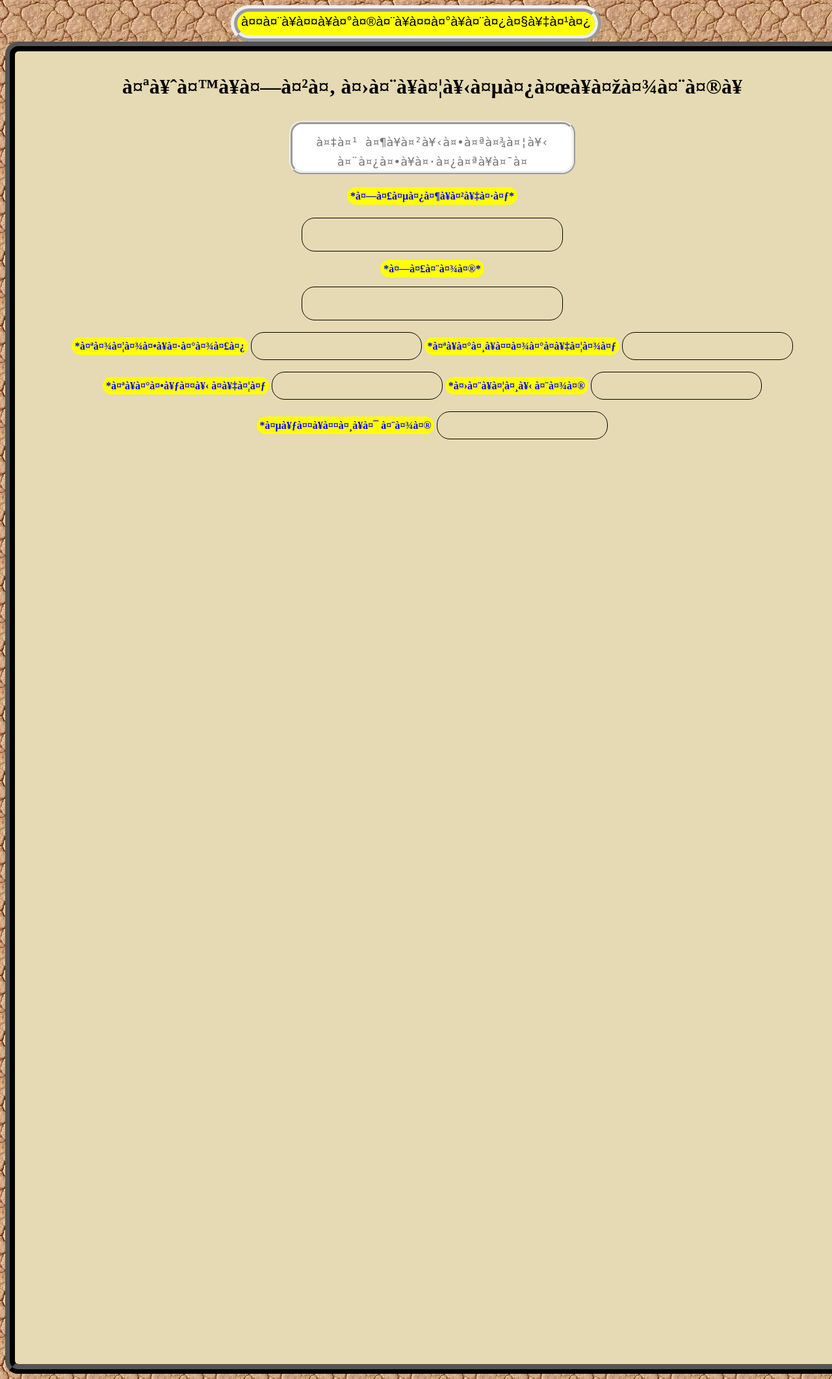
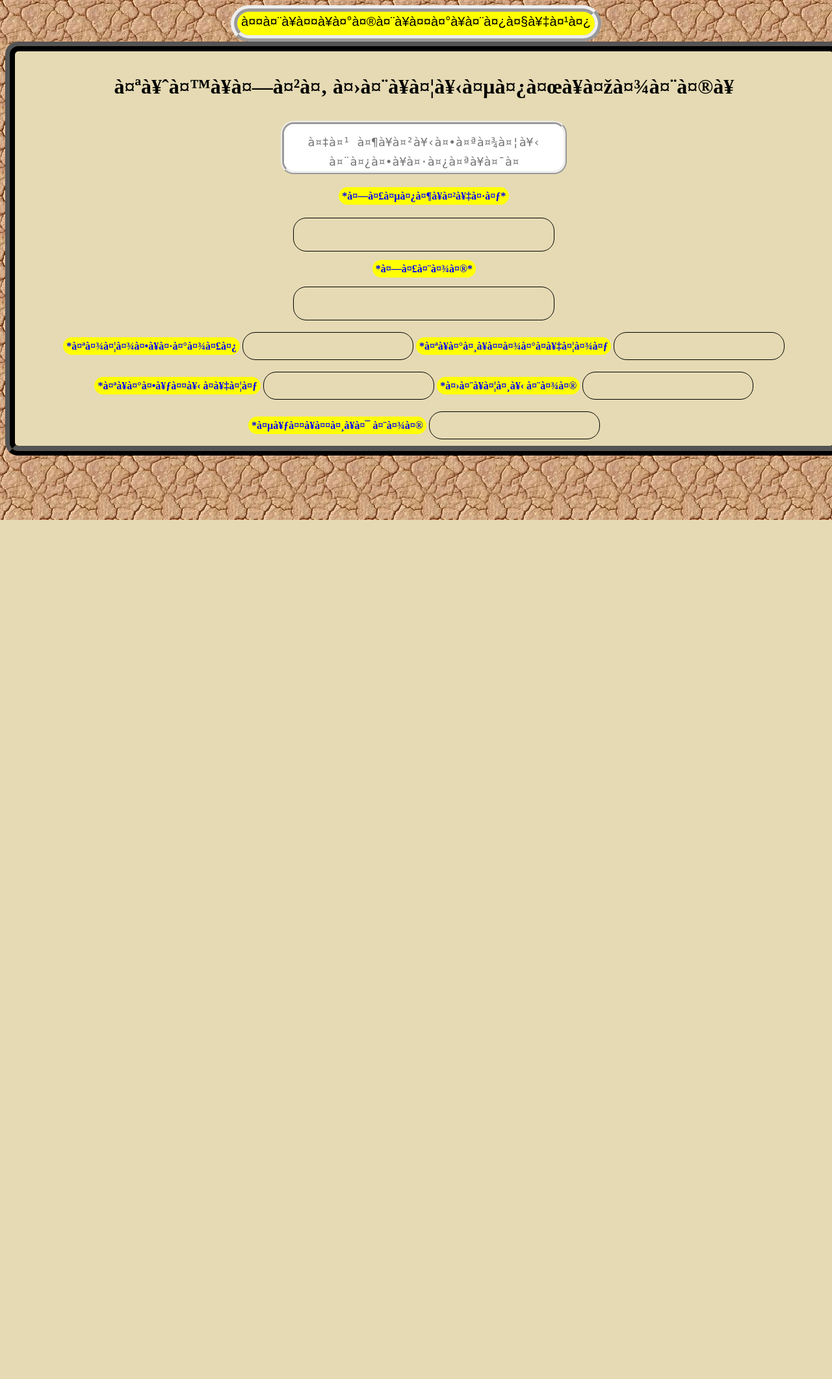
Before and after one commit to arshavak/pingala_chhand_shastram, a PHP site: page / in a window 1280 px wide; the page is wider, and only the part inside the window is pictured. Shown: that part at 65% size. After the commit the page ends 800 px from the top of that part, so only its background shows below. Run offline with PHP 8.4, Linux system fonts and the light colour scheme.

Commit message:
Update style.css

```diff
--- a/style.css
+++ b/style.css
@@ -2,6 +2,7 @@
 *{
  text-align:center;
  items-align:center;
+
 }
 
 body::-webkit-scrollbar{
@@ -100,8 +101,8 @@
 .contaner{
 position:relative;
 margin:auto;
-width:100%;
-height:2000px;
+width:98%;
+height:100%;
 border:15px ridge black;
 padding:10px;
 border-radius:20px;
@@ -110,7 +111,7 @@
 }
 
 /* When device width is less than 600px */
-@media screen and (max-width: 600px) {
+@media screen and (max-width: 400px) {
     .container {
         width: 100%;
         height:100px;
```
